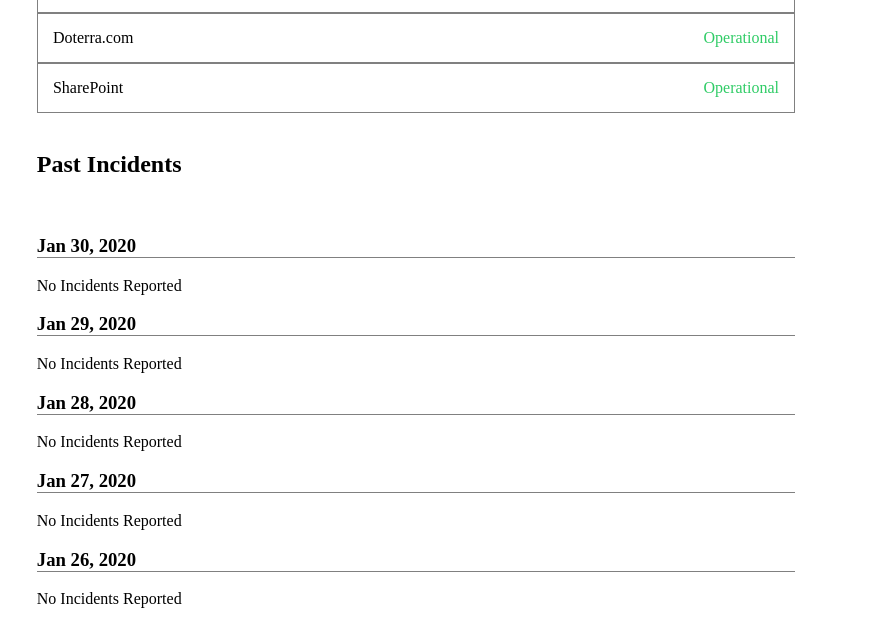
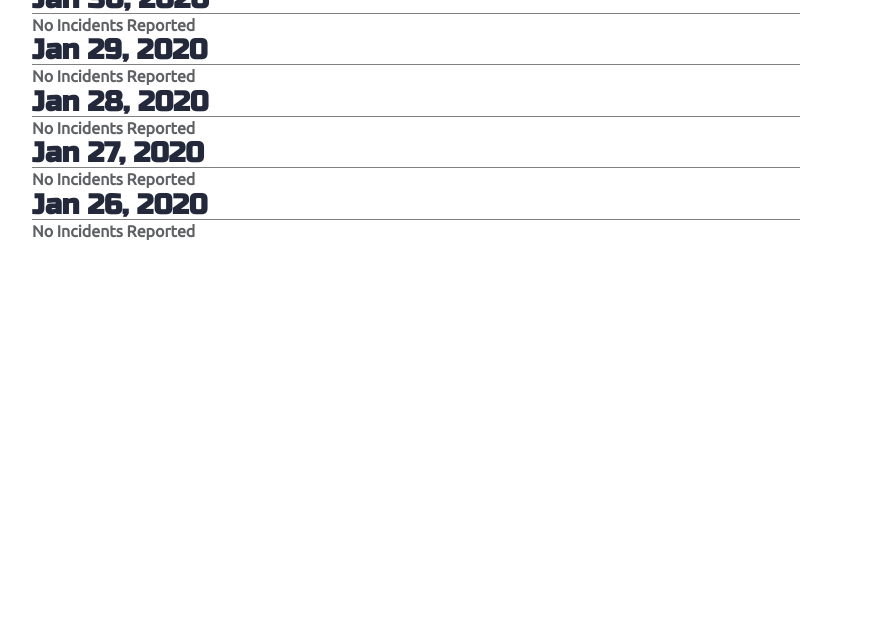
Before and after one commit to RyanMersmann/status-page, a plain HTML site: page index.html in a window 1280 px wide. Shown: the part 512-1136 px from the top of the page, without its empty margins (224-1096 px from the left). After the commit the page ends 800 px from the top, so only its background shows below. Drawn offline with Linux system fonts and the light colour scheme; files that its build step writes are made by us from their sources.

Commit message:
Update index.css

```diff
--- a/index.css
+++ b/index.css
@@ -1,3 +1,162 @@
+/* http://meyerweb.com/eric/tools/css/reset/
+   v2.0 | 20110126
+   License: none (public domain)
+*/
+html,
+body,
+div,
+span,
+applet,
+object,
+iframe,
+h1,
+h2,
+h3,
+h4,
+h5,
+h6,
+p,
+blockquote,
+pre,
+a,
+abbr,
+acronym,
+address,
+big,
+cite,
+code,
+del,
+dfn,
+em,
+img,
+ins,
+kbd,
+q,
+s,
+samp,
+small,
+strike,
+strong,
+sub,
+sup,
+tt,
+var,
+b,
+u,
+i,
+center,
+dl,
+dt,
+dd,
+ol,
+ul,
+li,
+fieldset,
+form,
+label,
+legend,
+table,
+caption,
+tbody,
+tfoot,
+thead,
+tr,
+th,
+td,
+article,
+aside,
+canvas,
+details,
+embed,
+figure,
+figcaption,
+footer,
+header,
+hgroup,
+menu,
+nav,
+output,
+ruby,
+section,
+summary,
+time,
+mark,
+audio,
+video {
+  margin: 0;
+  padding: 0;
+  border: 0;
+  font-size: 100%;
+  font: inherit;
+  vertical-align: baseline;
+}
+/* HTML5 display-role reset for older browsers */
+article,
+aside,
+details,
+figcaption,
+figure,
+footer,
+header,
+hgroup,
+menu,
+nav,
+section {
+  display: block;
+}
+body {
+  line-height: 1;
+}
+ol,
+ul {
+  list-style: none;
+}
+blockquote,
+q {
+  quotes: none;
+}
+blockquote:before,
+blockquote:after,
+q:before,
+q:after {
+  content: '';
+  content: none;
+}
+table {
+  border-collapse: collapse;
+  border-spacing: 0;
+}
+* {
+  box-sizing: border-box;
+}
+html {
+  font-size: 62.5%;
+  font-weight: bold;
+}
+html,
+body {
+  font-family: 'Ubuntu', sans-serif;
+  color: #5E6164;
+}
+h1,
+h2,
+h3,
+h4,
+h5 {
+  font-family: 'Russo One', sans-serif;
+  color: #23293B;
+}
+h2 {
+  font-size: 3.2rem;
+}
+h3 {
+  font-size: 2.8rem;
+}
+p {
+  font-size: 1.6rem;
+  line-height: 1.4;
+}
+
 .main{
   margin-left: 20%;
   margin-right: 20%;
```
